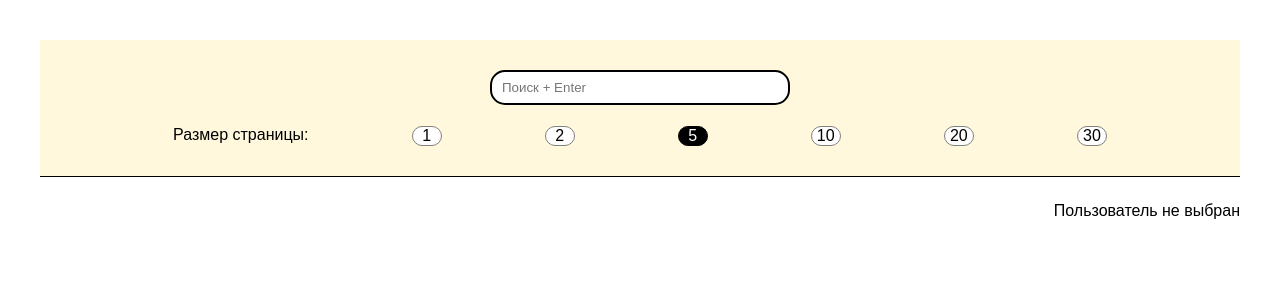
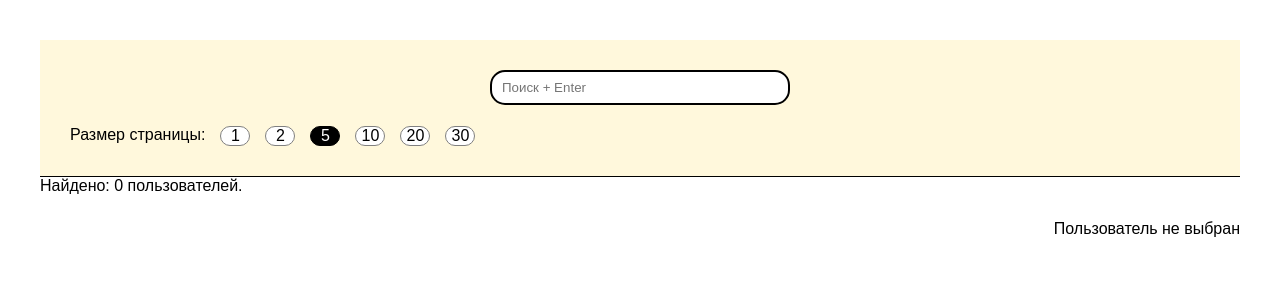
Before and after one commit to DenisVV1981/github-search-users, a React (Create React App) app: page / in a window 1280 px wide. Shown: the top 300 px of the page. Built offline with nearby package versions, Linux system fonts and the light colour scheme; a web font is replaced by a local one.

Commit message:
обновил отображение размера страниц, подсвечиваю выбранного пользователя

```diff
--- a/src/App.js
+++ b/src/App.js
@@ -15,7 +15,7 @@ function App() {
   return (
     <Fragment>
       <GlobalStyle/>
-      <Searchbar searchChangedCb={handleChangeSearch}></Searchbar>
+      <Searchbar searchChangedCb={handleChangeSearch} totalItems={data?.total_count??-1}></Searchbar>
       <DataContainer data={data} isLoading={isLoading}/>
     </Fragment>
   );
--- a/src/components/DataContainer/DataContainer.jsx
+++ b/src/components/DataContainer/DataContainer.jsx
@@ -1,7 +1,7 @@
 import React, { useState } from 'react';
 import * as S from './DataContainer.styles'
 import SelectedUser from '../SelectedUser/SelectedUser';
-import { useSelector } from 'react-redux';
+import { useDispatch, useSelector } from 'react-redux';
 
 export default function DataContainer({data, isLoading}) {
   const users = useSelector(()=>data?.items);
@@ -13,18 +13,30 @@ export default function DataContainer({data, isLoading}) {
   }
 
   return (
+    <>
+      {!isLoading && (<S.TotalUsersCount>Найдено: {data?.total_count ?? 0} пользователей.</S.TotalUsersCount>)}
       <S.ResultContainer >
         {isLoading && (<div>ждити</div>)}
         {!isLoading && (<>
+
           <S.SelectedUsersList>
             {users && users.map((user)=>{
+              if(selectedUser && user.id === selectedUser.id){
+                return <S.SelectedUserListItemCurrent key={user.id}>
+                  {user.login}
+                </S.SelectedUserListItemCurrent>
+              }
+              else{
                 return <S.SelectedUserListItem key={user.id} onClick={()=>{selectUser(user)}}>
                   {user.login}
                 </S.SelectedUserListItem>
+              }
             })}
           </S.SelectedUsersList>
           <SelectedUser user={selectedUser}/>
         </>)}
       </S.ResultContainer>
+    </>
+
   )
 }
--- a/src/components/DataContainer/DataContainer.styles.js
+++ b/src/components/DataContainer/DataContainer.styles.js
@@ -14,3 +14,10 @@ padding-left: 40px;
 export const SelectedUserListItem= styled.li`
 
 `
+
+export const SelectedUserListItemCurrent= styled.li`
+color: grey;
+`
+export const TotalUsersCount= styled.div`
+
+`
--- a/src/components/Searchbar/Searchbar.jsx
+++ b/src/components/Searchbar/Searchbar.jsx
@@ -1,10 +1,12 @@
 import React, { useState } from 'react';
 import * as S from './Searchbar.styles'
 
-export default function Searchbar({searchChangedCb}) {
+export default function Searchbar({searchChangedCb, totalItems}) {
   const [value, setValue] = useState('');
   const [pageSize, setPageSize] = useState(5);
   const [pageNumber, setPageNumber] = useState(1);
+
+  const pageSizes = [1, 2, 5, 10, 20, 30].filter((item)=>totalItems<0 || item <=(totalItems*2));
 
   const callUpdate= (pattern, pageSize, pageNumber)=>{
     if(value.length < 2){
@@ -36,7 +38,7 @@ export default function Searchbar({searchChangedCb}) {
       <S.PagerBar>
         <S.Pager>
           <S.PagerText>Размер страницы: </S.PagerText>
-          {[1, 2, 5, 10, 20, 30].map((size)=>{
+          {pageSizes.map((size)=>{
             if(size === pageSize){
               return <S.PageNumbersSelected onClick={()=>handleChangePageSize(size)}>{size}</S.PageNumbersSelected>;
             }
--- a/src/components/Searchbar/Searchbar.styles.js
+++ b/src/components/Searchbar/Searchbar.styles.js
@@ -28,7 +28,8 @@ export const PagerBar= styled.div`
 export const Pager= styled.div`
 display: flex;
 flex-direction: row;
-justify-content: space-evenly;
+justify-content: flex-start;
+gap: 15px;
 `
 export const PageNumbers= styled.div`
 border-radius: 12px;
--- a/src/components/SelectedUser/SelectedUser.jsx
+++ b/src/components/SelectedUser/SelectedUser.jsx
@@ -7,12 +7,11 @@ export default function SelectedUser({user}) {
     return (<>Пользователь не выбран</>);
   }
 
-
   return (
     <S.SelectedUserContainer>
       <S.SelectedUserHeader>
         <S.SelectedUserImage src={user.avatar_url} alt='аватар пользователя'/>
-        <S.SelectedUserName>
+        <S.SelectedUserName href={user.html_url} target="_blank">
           {user.login}
         </S.SelectedUserName>
       </S.SelectedUserHeader>
--- a/src/components/SelectedUser/SelectedUser.styles.js
+++ b/src/components/SelectedUser/SelectedUser.styles.js
@@ -21,7 +21,7 @@ width: 50px;
 border-radius: 25px;
 border: 2px solid black
 `
-export const SelectedUserName= styled.h3`
+export const SelectedUserName= styled.a`
 font-size: 20px;
 font-family: Roboto;
 `
```
Lines whose indentation alone changed are shown as unchanged.
